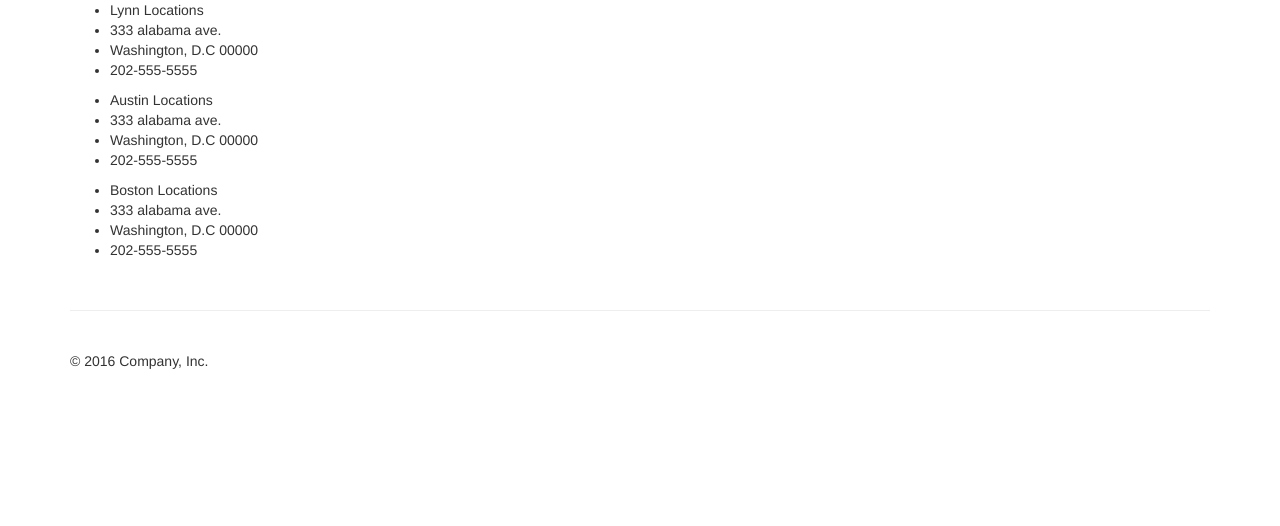
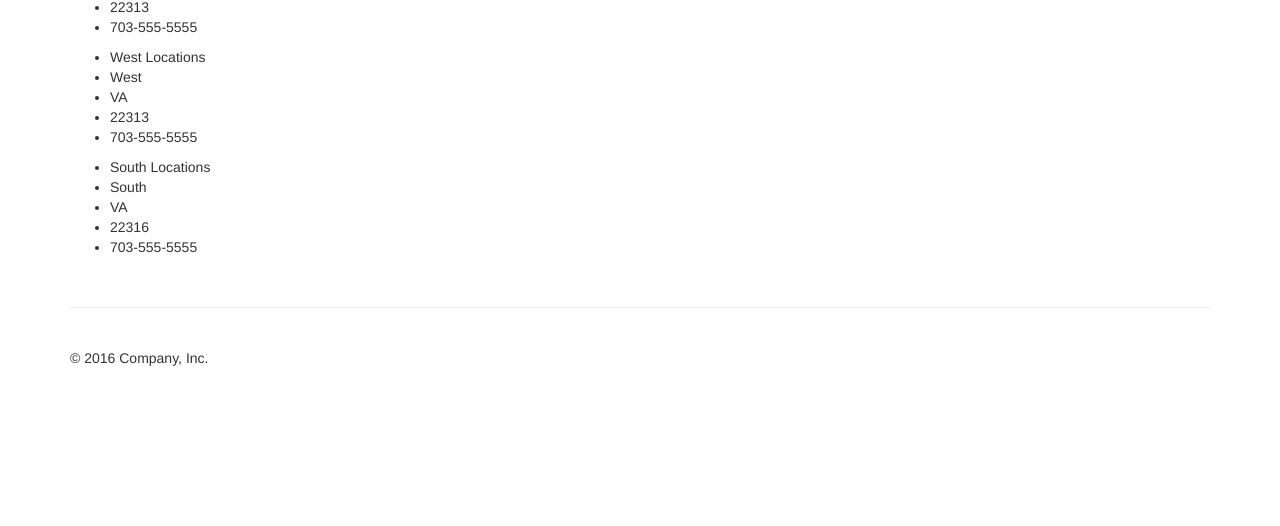
Before and after one commit to franciscocaballero/angularjs-computersolutions, a plain HTML site: page index.html at #!/contact in a window 1280 px wide. Shown: the part 274-800 px from the top of the page. Drawn offline with nearby package versions, Linux system fonts and the light colour scheme; some packages are replaced by stand-ins of ours.

Commit message:
All routes are now working also json data  is binded

```diff
--- a/app.js
+++ b/app.js
@@ -23,8 +23,10 @@ var app = angular.module('computer',['ngRoute','ngResource'])
 }])
 
 //CONTROLLERS
-.controller('MainCtrl', [ '$scope', function($scope){
-
+.controller('MainCtrl', [ '$scope', '$http', function($scope,$http){
+  $http.get('services.json').then(function(response){
+  $scope.services = response.data;
+  });
 }])
 
 .controller('ServicesCtrl', [ '$scope', '$http', function($scope, $http) {
@@ -33,6 +35,8 @@ var app = angular.module('computer',['ngRoute','ngResource'])
   });
 }])
 
-.controller('ContactCtrl', [ '$scope', function($scope){
-
+.controller('ContactCtrl', [ '$scope','$http', function($scope,$http){
+$http.get('locations.json').then(function(response){
+  $scope.locations = response.data;
+});
 }])
--- /dev/null
+++ b/locations.json
@@ -0,0 +1,26 @@
+[
+  {
+    "id": 1,
+    "name": "Lynn Locations",
+    "city": "Lynn",
+    "state": "VA",
+    "zipcode": "22313",
+    "phone": "703-555-5555"
+},
+{
+  "id": 2,
+  "name": "West Locations",
+  "city": "West",
+  "state": "VA",
+  "zipcode": "22313",
+  "phone": "703-555-5555"
+},
+{
+    "id": 3,
+    "name": "South Locations",
+    "city": "South",
+    "state": "VA",
+    "zipcode": "22316",
+    "phone": "703-555-5555"
+}
+]
--- a/templates/contact.html
+++ b/templates/contact.html
@@ -4,28 +4,14 @@
   <div class="row">
 
     <div class="col-lg-12">
-      <h2>Contact</h2>
 <p>Email support@computersolutions.fake</p>
 <h2>Locations</h2>
+<div ng-repeat='location in locations'>
 <ul>
-  <li>Lynn Locations</li>
-  <li>333 alabama ave.</li>
-  <li>Washington, D.C 00000</li>
-  <li>202-555-5555</li>
+  <li>{{location.name}}</li>
+  <li>{{location.city}}</li>
+  <li>{{location.state}}</li>
+  <li>{{location.zipcode}}</li>
+  <li>{{location.phone}}</li>
 </ul>
-<ul>
-  <li>Austin Locations</li>
-  <li>333 alabama ave.</li>
-  <li>Washington, D.C 00000</li>
-  <li>202-555-5555</li>
-</ul><ul>
-  <li>Boston Locations</li>
-  <li>333 alabama ave.</li>
-  <li>Washington, D.C 00000</li>
-  <li>202-555-5555</li>
-</ul>
-    </div>
-  </div>
-
-
-</div> <!-- /container -->
+</div>
```
Also changed, not shown: templates/main.html (+3 -10 lines).
